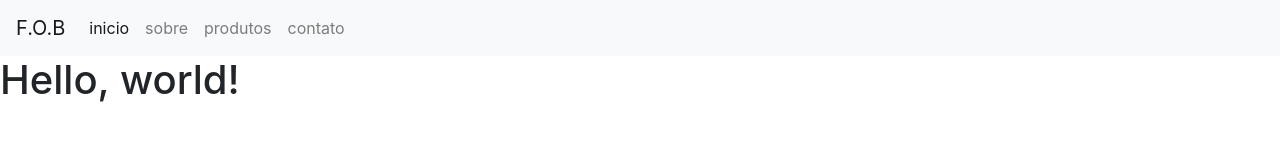
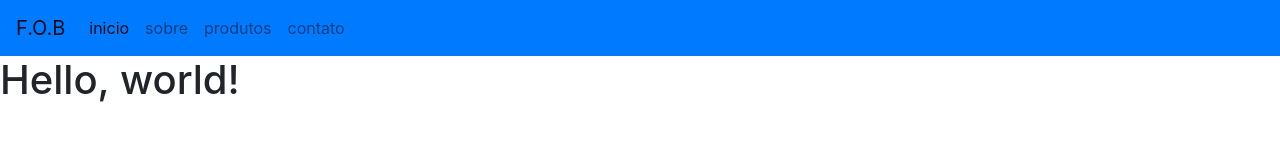
Before and after one commit to devpolatto/fob, a website: page front-end/src/index.html in a window 1280 px wide. Drawn offline with nearby package versions, Linux system fonts and the light colour scheme; files that its build step writes are made by us from their sources.

Commit message:
mudando a cor do menu

```diff
--- a/front-end/src/index.html
+++ b/front-end/src/index.html
@@ -12,7 +12,7 @@
   </head>
   <body>
 
-    <nav class="navbar navbar-expand-lg navbar-light bg-light">
+    <nav class="navbar navbar-expand-lg navbar-light bg-primary">
         <a class="navbar-brand" href="#">F.O.B</a>
         <button class="navbar-toggler" type="button" data-toggle="collapse" data-target="#navbarSupportedContent" aria-controls="navbarSupportedContent" aria-expanded="false" aria-label="Toggle navigation">
             <span class="navbar-toggler-icon"></span>
```
